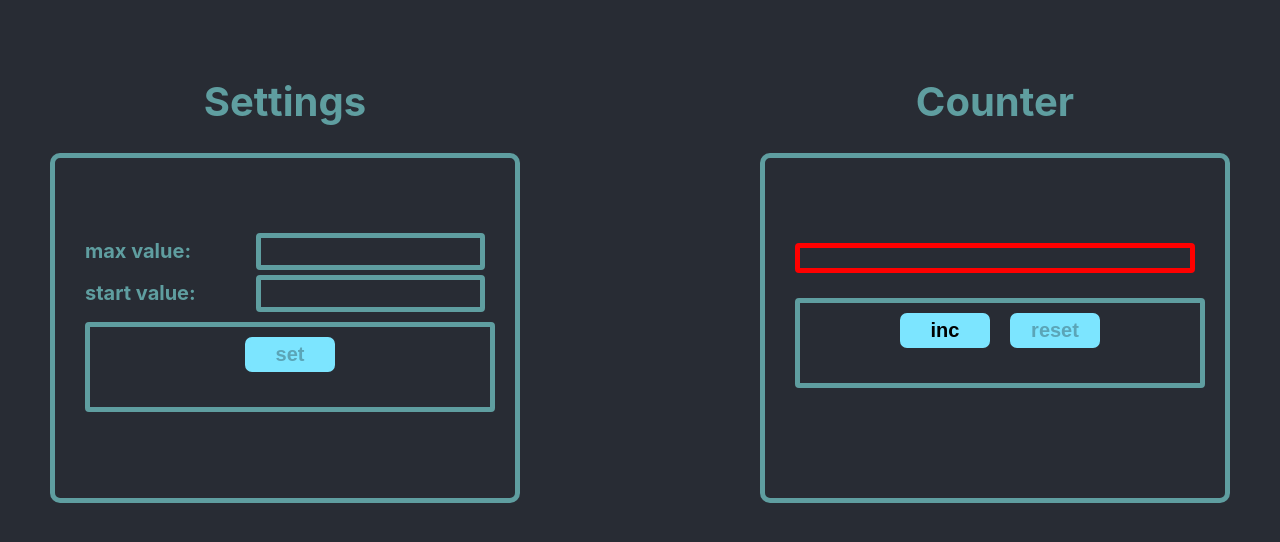
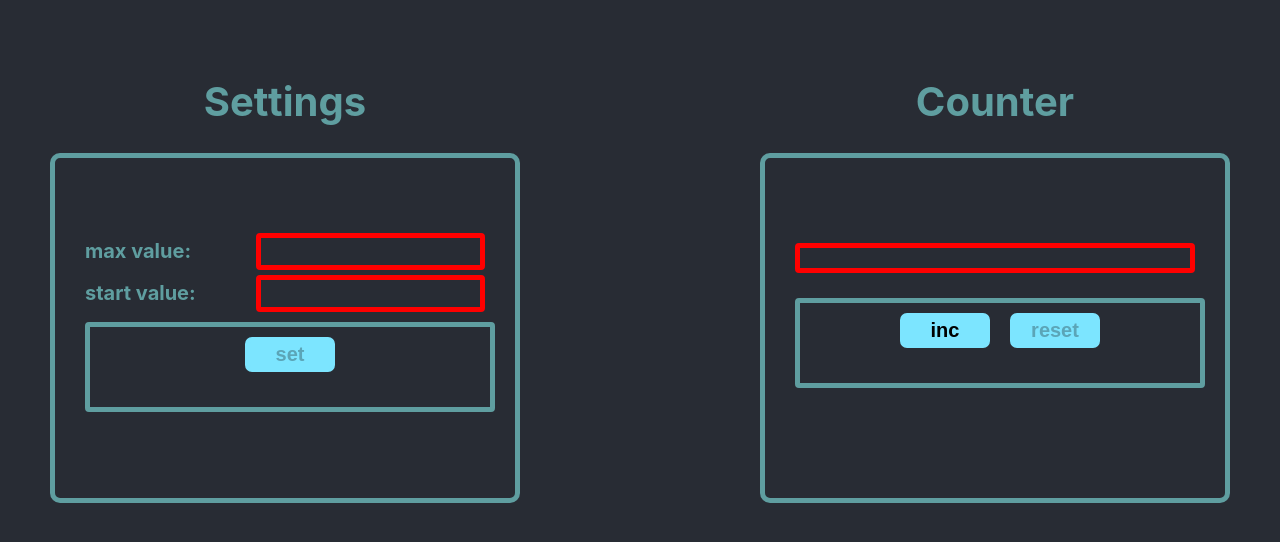
Before and after one commit to NastyaZhilko/Counter-new, a React (Create React App) app: page / in a window 1280 px wide. Shown: the top 542 px of the page. Built offline with nearby package versions, Linux system fonts and the light colour scheme.

Commit message:
finish commit

```diff
--- a/src/App.tsx
+++ b/src/App.tsx
@@ -5,9 +5,11 @@ import {InputComp} from "./Components/Input";
 import {InputSettings} from "./Components/InputSetting";
 import {restoreState, saveValue} from "./LocalStorage/LocalStarage";
 
+
+const errorMes: string = 'Incorrect value'
+const setMess: string = "enter values and press 'set'"
+
 function App() {
-    const errorMes: string = 'Incorrect value'
-    const setMess: string = "enter values and press 'set'"
 
     const [counter, setCounter] = useState<number>(restoreState().start)//значение счетчика(инит. значение = startValue сохраненноев localStorage)
     const [startValue, setStartValue] = useState<number>(restoreState().start)//стартовое значение в блоке настроек
@@ -75,11 +77,13 @@ function App() {
                         value={maxValue}
                         title={'max value:'}
                         changeValue={changeMaxValue}
+                        error={maxValue<=startValue}
                     />
                     <InputSettings
                         value={startValue}
                         title={'start value:'}
                         changeValue={changeStartValue}
+                        error={startValue>=maxValue}
                     />
                     <div className={s.Button}>
                         <ButtonComp
--- a/src/Components/InputSetting.tsx
+++ b/src/Components/InputSetting.tsx
@@ -1,4 +1,4 @@
-import React, {ChangeEvent, useState} from 'react';
+import React, {ChangeEvent} from 'react';
 import s from './InputSetting.module.css';
 
 
@@ -6,7 +6,7 @@ export type InputSettingsType = {
     title: string
     value: number|string
     changeValue:(value: number) => void
-
+error?:boolean
 }
 
 
@@ -17,7 +17,7 @@ export const InputSettings = (props: InputSettingsType) => {
     return (
         <div className={s.block}>
             <span>{props.title}</span>
-             <input className={(props.value < 0 ) ? s.disabled : s.active}
+             <input className={(props.value < 0 || props.error) ? s.disabled : s.active}
                    onChange={onChangeValue}
                    value={props.value}
                    type={'number'}/>
```
